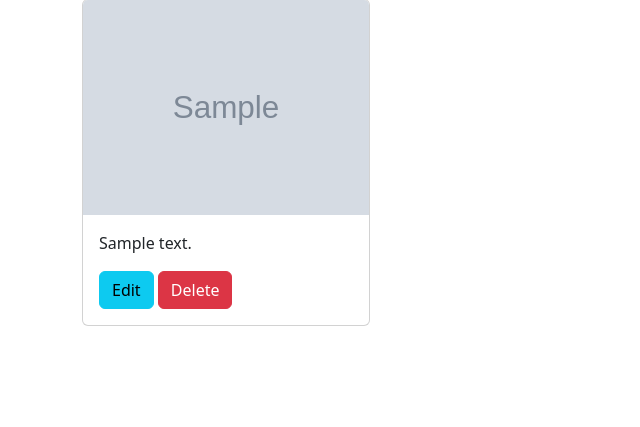
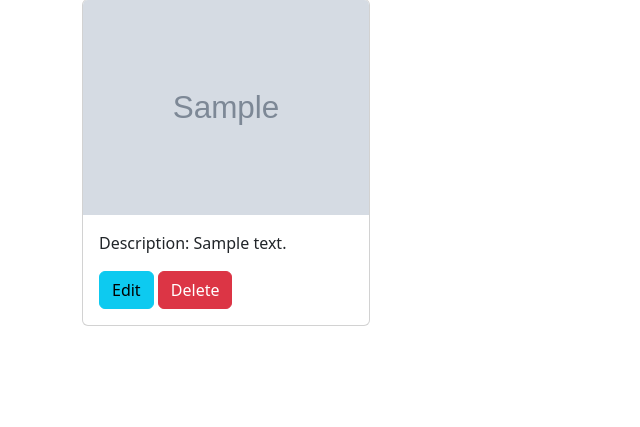
Before and after one commit to diixo/goit-web-django-instagram-3, a Django app: page /pictures/ in a window 1280 px wide. Shown: the part 113-540 px from the top of the page, without its empty margins (0-640 px from the left). Run offline with Django 5.2, Linux system fonts and the light colour scheme; a user stored in the database is signed in; tables that the repository leaves empty hold one stand-in row (values such as "Sample post"); grey boxes marked "Sample" are stand-in pictures.

Commit message:
aded template: pictures.html description

```diff
--- a/killer_instagram/app_instagram/templates/app_instagram/pictures.html
+++ b/killer_instagram/app_instagram/templates/app_instagram/pictures.html
@@ -8,7 +8,7 @@
         <div class="card" style="width: 18rem;">
             <img src="{{media}}{{pic.path}}" class="card-img-top" alt="pic">
             <div class="card-body">
-                <p class="card-text">{{pic.description}}</p>
+                <p class="card-text">Description: {{pic.description}}</p>
                 <a href="{% url 'app_instagram:edit' pic.id %}" class="btn btn-info">Edit</a>
                 <a href="{% url 'app_instagram:remove' pic.id %}" class="btn btn-danger">Delete</a>
             </div>
```
